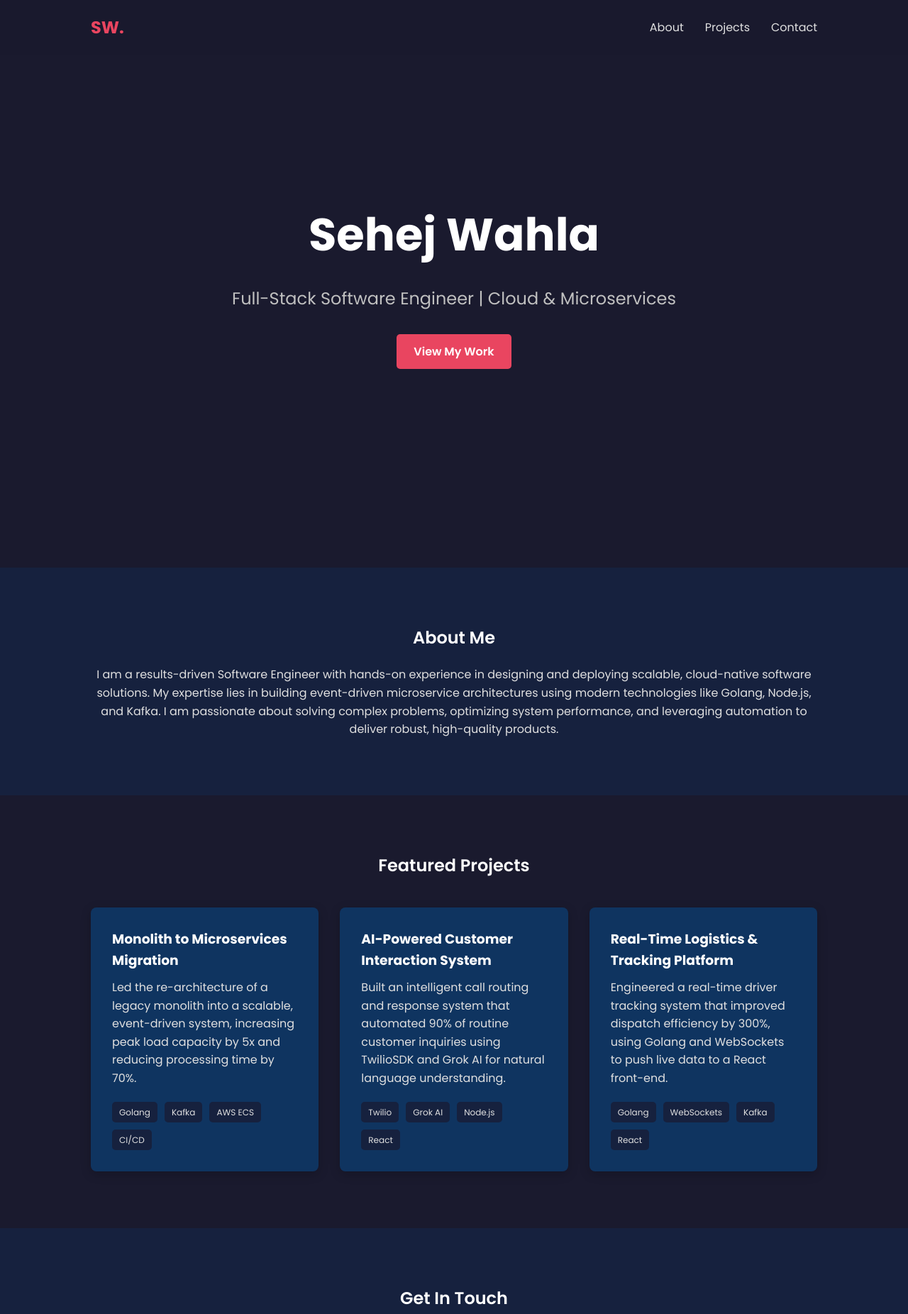
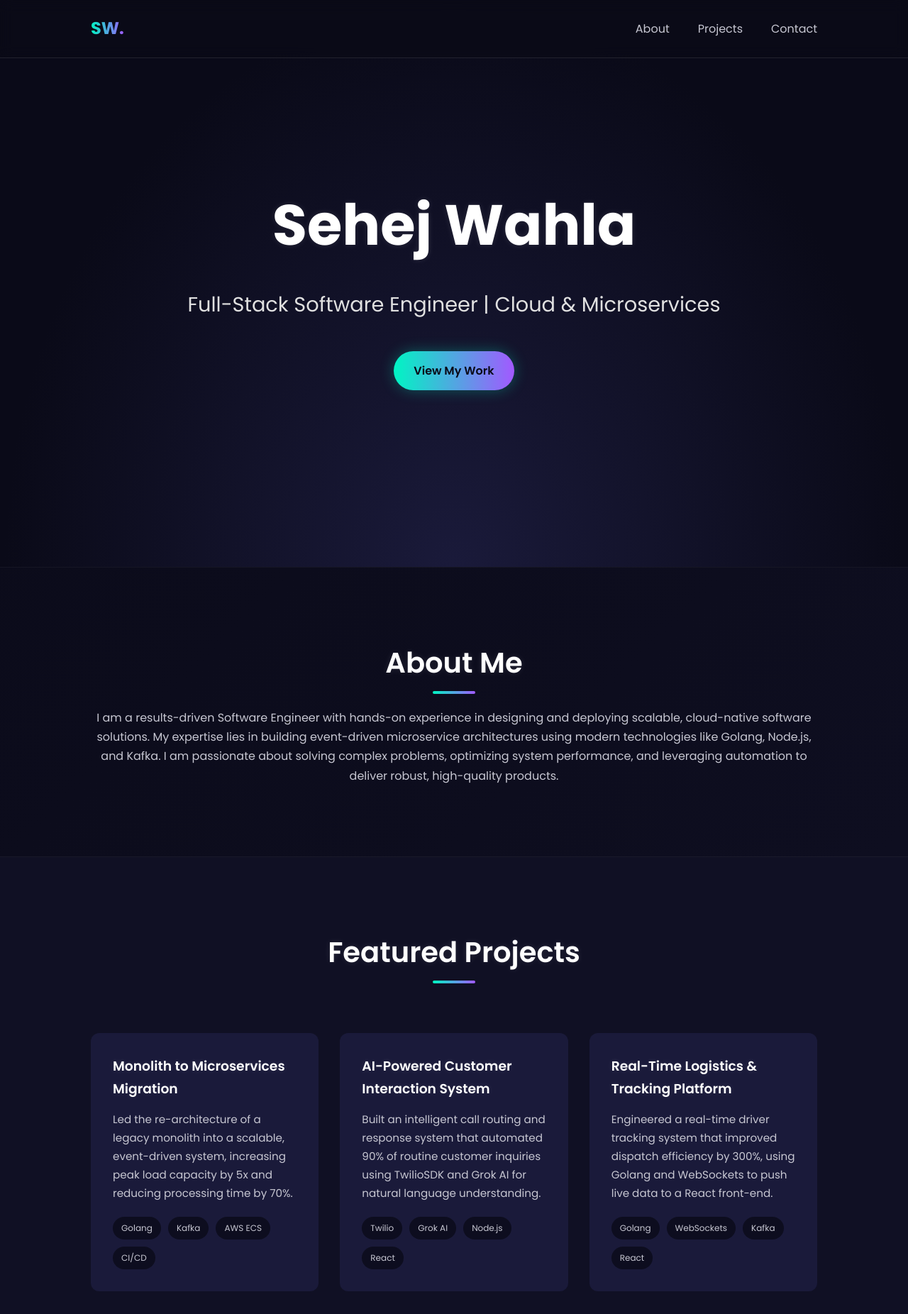
Before and after one commit to SehejWahla/SehejWahla.github.io, a plain HTML site: page index.html in a window 1280 px wide. Shown: the top 1852 px of the page at 71% size. Drawn offline with Linux system fonts and the light colour scheme.

Commit message:
Update style.css

```diff
--- a/style.css
+++ b/style.css
@@ -1,10 +1,11 @@
 /* --- Global Styles & Variables --- */
 :root {
-    --bg-color: #1a1a2e;
-    --primary-color: #16213e;
-    --secondary-color: #0f3460;
-    --accent-color: #e94560;
-    --text-color: #e0e0e0;
+    --bg-color: #0a0a18;
+    --primary-color: #101024;
+    --secondary-color: #1a1a3a;
+    --accent-color-1: #00f5c3; /* A bright teal/cyan */
+    --accent-color-2: #a259ff; /* A vibrant purple */
+    --text-color: #c7c7d2;
     --header-font: 'Poppins', sans-serif;
     --body-font: 'Poppins', sans-serif;
 }
@@ -23,19 +24,40 @@ body {
     font-family: var(--body-font);
     background-color: var(--bg-color);
     color: var(--text-color);
-    line-height: 1.6;
+    line-height: 1.7;
+    overflow-x: hidden;
+    background: linear-gradient(135deg, #0a0a18, #101024);
 }
 
 /* --- Typography & Links --- */
-h1, h2 {
+h1, h2, h3 {
     font-family: var(--header-font);
     font-weight: 600;
     color: #ffffff;
     margin-bottom: 20px;
+    text-shadow: 0 0 10px rgba(255, 255, 255, 0.1);
+}
+
+h2 {
+    font-size: 2.5rem;
+    position: relative;
+    display: inline-block;
+    padding-bottom: 10px;
+}
+h2::after {
+    content: '';
+    position: absolute;
+    bottom: 0;
+    left: 50%;
+    transform: translateX(-50%);
+    width: 60px;
+    height: 4px;
+    background: linear-gradient(90deg, var(--accent-color-1), var(--accent-color-2));
+    border-radius: 2px;
 }
 
 a {
-    color: var(--accent-color);
+    color: var(--accent-color-1);
     text-decoration: none;
     transition: color 0.3s ease;
 }
@@ -46,45 +68,50 @@ a:hover {
 
 /* --- Layout & Sections --- */
 section {
-    padding: 80px 10%;
+    padding: 100px 10%;
     text-align: center;
-}
-
-section:nth-child(even) {
-    background-color: var(--primary-color);
+    border-bottom: 1px solid rgba(255, 255, 255, 0.05);
 }
 
 /* --- Header & Navigation --- */
+header {
+    position: fixed;
+    width: 100%;
+    top: 0;
+    z-index: 1000;
+    transition: background-color 0.3s ease;
+}
 nav {
     display: flex;
     justify-content: space-between;
     align-items: center;
     padding: 20px 10%;
-    background-color: rgba(26, 26, 46, 0.8);
-    position: fixed;
-    width: 100%;
-    top: 0;
-    z-index: 1000;
+    background-color: rgba(10, 10, 24, 0.7);
     backdrop-filter: blur(10px);
+    border-bottom: 1px solid rgba(255, 255, 255, 0.1);
 }
 
 nav .logo {
     font-size: 24px;
     font-weight: 700;
-    color: var(--accent-color);
+    background: linear-gradient(90deg, var(--accent-color-1), var(--accent-color-2));
+    -webkit-background-clip: text;
+    -webkit-text-fill-color: transparent;
 }
 
-nav ul {
-    list-style: none;
-    display: flex;
-    gap: 30px;
+nav ul { list-style: none; display: flex; gap: 40px; }
+nav ul li a { font-weight: 400; font-size: 16px; color: var(--text-color); position: relative; }
+nav ul li a::after {
+    content: '';
+    position: absolute;
+    bottom: -5px;
+    left: 0;
+    width: 0;
+    height: 2px;
+    background-color: var(--accent-color-1);
+    transition: width 0.3s ease;
 }
-
-nav ul li a {
-    font-weight: 400;
-    font-size: 16px;
-    color: var(--text-color);
-}
+nav ul li a:hover::after { width: 100%; }
 
 /* --- Hero Section --- */
 #hero {
@@ -93,108 +120,150 @@ nav ul li a {
     align-items: center;
     justify-content: center;
     text-align: center;
+    flex-direction: column;
+    position: relative;
+    background: radial-gradient(ellipse at bottom, var(--secondary-color) 0%, var(--bg-color) 70%);
 }
 
-.hero-content h1 {
-    font-size: 4rem;
-    font-weight: 700;
+.hero-content h1 { font-size: clamp(2.5rem, 10vw, 5rem); font-weight: 700; }
+.subtitle { font-size: clamp(1.2rem, 5vw, 1.8rem); color: #e0e0e0; margin-bottom: 40px; height: 50px;}
+#typing-text::after {
+    content: '|';
+    animation: blink 0.7s infinite;
+    color: var(--accent-color-1);
 }
-
-.subtitle {
-    font-size: 1.5rem;
-    color: #c0c0c0;
-    margin-bottom: 30px;
-}
+@keyframes blink { 50% { opacity: 0; } }
 
 .btn {
     display: inline-block;
-    background-color: var(--accent-color);
-    color: #fff;
-    padding: 12px 24px;
-    border-radius: 5px;
+    background: linear-gradient(90deg, var(--accent-color-1), var(--accent-color-2));
+    color: #0a0a18;
+    padding: 14px 28px;
+    border-radius: 50px;
     font-weight: 600;
-    transition: background-color 0.3s ease;
+    transition: all 0.3s ease;
+    border: none;
+    box-shadow: 0 0 20px rgba(0, 245, 195, 0.3);
+}
+.btn:hover {
+    transform: translateY(-5px);
+    box-shadow: 0 5px 30px rgba(162, 89, 255, 0.5);
+    color: #0a0a18;
 }
 
-.btn:hover {
-    background-color: #d83a56;
-    color: #fff;
+/* --- About Section --- */
+.about-text {
+    max-width: 800px;
+    margin: 0 auto;
+    font-size: 1.1rem;
+}
+
+/* --- Skills Section --- */
+.skills-grid {
+    display: grid;
+    grid-template-columns: repeat(auto-fit, minmax(280px, 1fr));
+    gap: 25px;
+    margin-top: 50px;
+    text-align: left;
+}
+.skill-category {
+    background-color: var(--primary-color);
+    padding: 25px;
+    border-radius: 8px;
+    border: 1px solid rgba(255, 255, 255, 0.1);
+    transition: transform 0.3s, box-shadow 0.3s;
+}
+.skill-category:hover {
+    transform: translateY(-5px);
+    box-shadow: 0 0 20px rgba(162, 89, 255, 0.2);
+}
+.skill-category h3 {
+    color: var(--accent-color-1);
+    border-bottom: 1px solid rgba(255, 255, 255, 0.1);
+    padding-bottom: 10px;
+    margin-bottom: 15px;
 }
 
 /* --- Projects Section --- */
+#projects { background-color: var(--primary-color); }
 .project-grid {
     display: grid;
-    grid-template-columns: repeat(auto-fit, minmax(300px, 1fr));
+    grid-template-columns: repeat(auto-fit, minmax(320px, 1fr));
     gap: 30px;
-    margin-top: 40px;
+    margin-top: 50px;
 }
-
 .project-card {
     background-color: var(--secondary-color);
     padding: 30px;
-    border-radius: 8px;
+    border-radius: 12px;
     text-align: left;
-    box-shadow: 0 4px 15px rgba(0, 0, 0, 0.2);
-    transition: transform 0.3s ease, box-shadow 0.3s ease;
+    border: 1px solid transparent;
+    position: relative;
+    overflow: hidden;
+    transition: transform 0.3s ease;
 }
+.project-card::before {
+    content: '';
+    position: absolute;
+    top: 0; right: 0; bottom: 0; left: 0;
+    z-index: -1;
+    margin: -1px;
+    border-radius: inherit;
+    background: linear-gradient(135deg, var(--accent-color-2), var(--accent-color-1));
+    opacity: 0;
+    transition: opacity 0.4s ease;
+}
+.project-card:hover { transform: translateY(-10px); }
+.project-card:hover::before { opacity: 1; }
 
-.project-card:hover {
-    transform: translateY(-10px);
-    box-shadow: 0 8px 25px rgba(233, 69, 96, 0.3);
+.project-card h3 { color: #fff; margin-bottom: 15px; }
+.project-card p { font-size: 0.95rem; }
+.project-card .tags {
+    margin-top: 20px; display: flex; flex-wrap: wrap; gap: 10px;
 }
-
-.project-card h3 {
-    color: #fff;
-    margin-bottom: 10px;
-}
-
-.project-card .tags {
-    margin-top: 20px;
-    display: flex;
-    flex-wrap: wrap;
-    gap: 10px;
-}
-
 .project-card .tags span {
-    background-color: var(--primary-color);
-    padding: 5px 10px;
-    border-radius: 5px;
+    background-color: rgba(10, 10, 24, 0.8);
+    padding: 6px 12px;
+    border-radius: 20px;
     font-size: 12px;
+    font-weight: 500;
 }
 
 /* --- Contact & Footer --- */
 .social-links {
-    margin-top: 30px;
-    display: flex;
-    justify-content: center;
-    gap: 30px;
+    margin-top: 40px; display: flex; justify-content: center; gap: 40px;
+}
+.social-icon {
+    font-size: 20px; display: inline-flex; align-items: center; gap: 10px;
+    transition: transform 0.3s ease;
+}
+.social-icon:hover { transform: scale(1.1); color: #fff; }
+
+footer {
+    padding: 30px; text-align: center; background-color: #0a0a18;
+    font-size: 14px; color: rgba(255, 255, 255, 0.5);
 }
 
-.social-links a {
-    font-size: 20px;
-    display: inline-block;
+/* --- Animation Classes --- */
+.reveal {
+    opacity: 0;
+    transform: translateY(30px);
+    transition: opacity 0.8s ease-out, transform 0.8s ease-out;
 }
-
-.social-links a i {
-    margin-right: 8px;
+.reveal.active {
+    opacity: 1;
+    transform: translateY(0);
 }
-
-footer {
-    padding: 20px;
-    text-align: center;
-    background-color: var(--secondary-color);
-    font-size: 14px;
-}
+/* Staggered animation for grid items */
+.project-card.reveal:nth-child(1) { transition-delay: 0.1s; }
+.project-card.reveal:nth-child(2) { transition-delay: 0.2s; }
+.project-card.reveal:nth-child(3) { transition-delay: 0.3s; }
 
 /* --- Responsive Design --- */
 @media (max-width: 768px) {
-    .hero-content h1 {
-        font-size: 2.5rem;
-    }
-    .subtitle {
-        font-size: 1rem;
-    }
-    nav ul {
-        display: none; /* Simple hiding for mobile, can be replaced with a burger menu */
-    }
+    section { padding: 80px 5%; }
+    nav { padding: 20px 5%; }
+    nav ul { display: none; /* For a real site, implement a burger menu here */ }
+    h2 { font-size: 2rem; }
+    .project-grid { grid-template-columns: 1fr; }
 }
```
